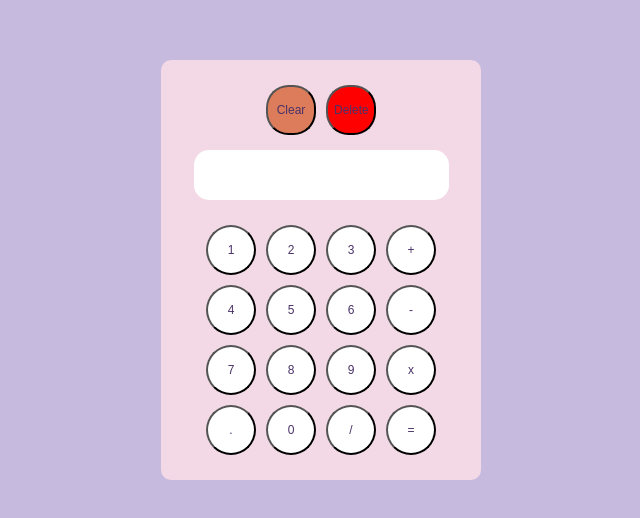
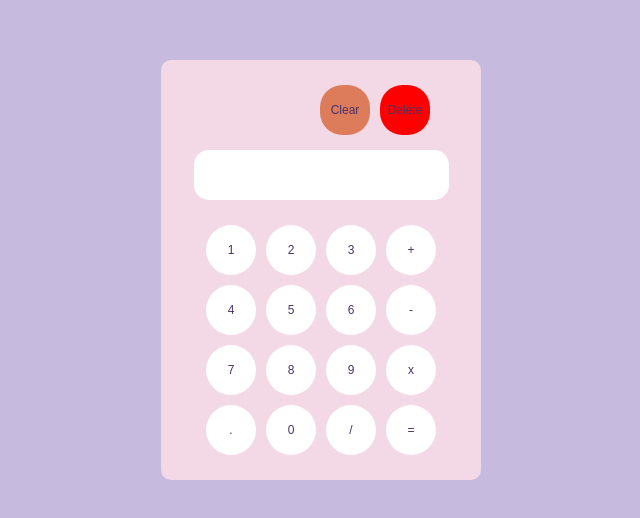
Before and after one commit to samjhanaaa/Calculator, a plain HTML site: page index.html in a window 1280 px wide. Shown: the part 130-648 px from the top of the page, without its empty margins (319-959 px from the left). Drawn offline with Linux system fonts and the light colour scheme.

Commit message:
final css

```diff
--- a/index.html
+++ b/index.html
@@ -34,9 +34,9 @@
     <button class="zero">0</button>
     <button class="division">/</button>
     <button class="isequalto">=</button>
-
+   </div>
 
    </div>
-   </div>
+   <script src="script.js" ></script>
 </body>
 </html>
--- a/style.css
+++ b/style.css
@@ -17,6 +17,7 @@ body {
     padding: 10px;
     border-radius: 10px;
     flex-direction: column;
+    position: relative;
 }
 
 .display-result {
@@ -41,6 +42,9 @@ body {
     text-align: center;
     display: flex;
     margin-bottom: 10px;
+    margin-left: auto;
+    margin-right: 12%;
+
 }
 
 .clear {
@@ -58,7 +62,7 @@ button {
     width: 50px;
     margin: 5px;
     border-radius: 50%;
-
+    border: none;
     text-align: center;
     color: #4a3267;
     font-size: 12px;
```
